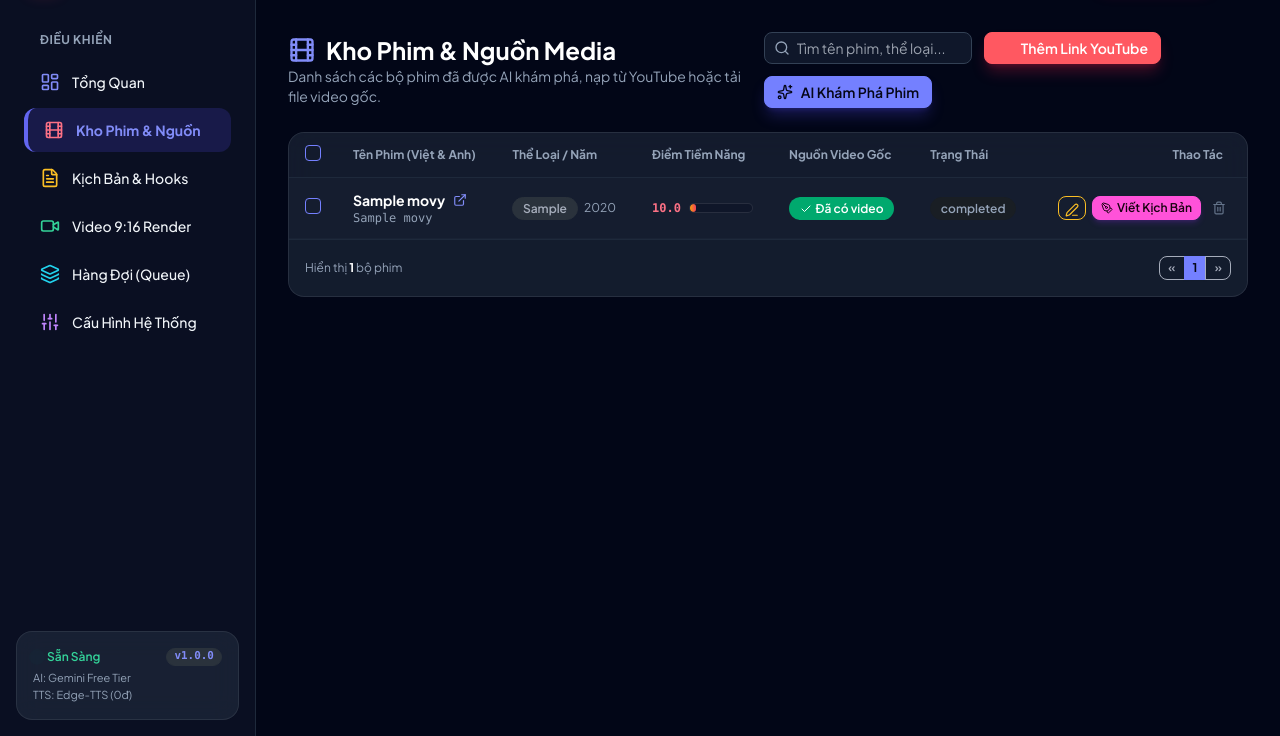
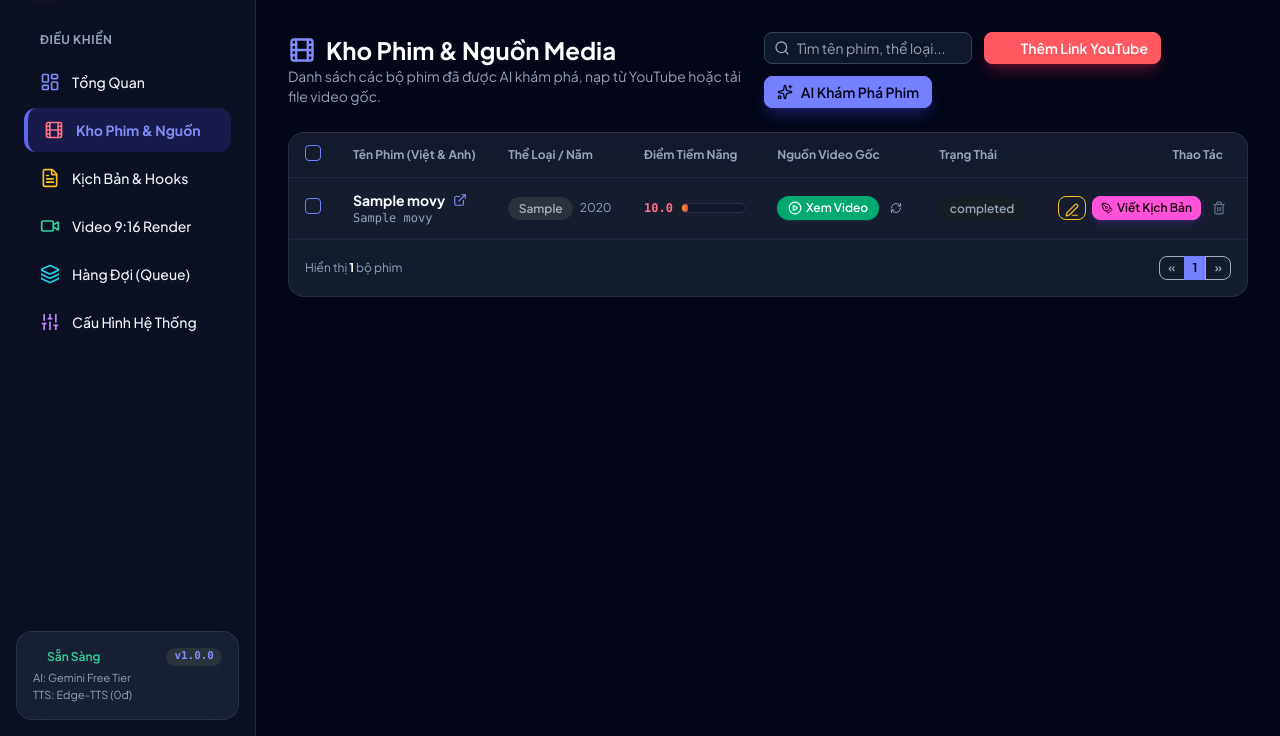
Before and after one commit to kieukieu998/ai-youtube-content-factory, a FastAPI app: page /movies in a window 1280 px wide. Shown: the part 64-800 px from the top of the page. Run offline with FastAPI, Linux system fonts and the light colour scheme; tables that the repository leaves empty hold one stand-in row (values such as "Sample post"); parts of the project's set-up code (start-up, migrations or seed data) failed here and were passed over; some libraries are stand-ins or nearby versions.

Commit message:
feat(movies): them trinh phat modal va endpoint xem truc tiep video nguon trailer

```diff
--- a/app/api/movies_router.py
+++ b/app/api/movies_router.py
@@ -217,6 +217,26 @@ async def fetch_trailer_youtube(
     db.commit()
     return JSONResponse({"status": "success", "message": f"Đã tự động tải thành công trailer cho phim '{movie.title}'!"})
 
+@router.get("/api/v1/movies/{movie_id}/source-stream")
+async def stream_movie_source(movie_id: int, db: Session = Depends(get_db)):
+    """Stream or redirect to the source media file/trailer for verification."""
+    movie = db.query(Movie).filter(Movie.id == movie_id).first()
+    if not movie or not movie.sources:
+        raise HTTPException(status_code=404, detail="Phim chưa có nguồn video media nào")
+
+    source = movie.sources[0]
+    file_path = source.file_path
+
+    if file_path.startswith("http://") or file_path.startswith("https://"):
+        from fastapi.responses import RedirectResponse
+        return RedirectResponse(url=file_path)
+
+    p = Path(file_path)
+    if not p.exists():
+        raise HTTPException(status_code=404, detail="File video nguồn không tồn tại trên ổ cứng")
+
+    return FileResponse(p, media_type="video/mp4", filename=p.name)
+
 from typing import List
 from pydantic import BaseModel
 
--- a/templates/movies.html
+++ b/templates/movies.html
@@ -82,9 +82,14 @@
                         </td>
                         <td>
                             {% if m.sources %}
-                            <span class="badge badge-success badge-sm text-white gap-1">
-                                <i data-lucide="check" class="w-3 h-3"></i> Đã có video
-                            </span>
+                            <div class="flex items-center gap-1.5">
+                                <button onclick="playSourceVideo('{{ m.id }}', '{{ m.title }}')" class="badge badge-success badge-sm text-white gap-1 hover:brightness-110 cursor-pointer shadow-sm shadow-emerald-500/20" title="Bấm để xem trực tiếp video nguồn">
+                                    <i data-lucide="play-circle" class="w-3.5 h-3.5"></i> Xem Video
+                                </button>
+                                <button onclick="openFetchTrailerModal('{{ m.id }}', '{{ m.title }}', '{{ m.original_title or '' }}', '{{ m.release_year or '' }}')" class="btn btn-ghost btn-xs text-slate-400 hover:text-white p-1" title="Đổi / Kéo lại video nguồn khác">
+                                    <i data-lucide="refresh-cw" class="w-3 h-3"></i>
+                                </button>
+                            </div>
                             {% else %}
                             <div class="flex gap-1.5">
                                 <button onclick="openFetchTrailerModal('{{ m.id }}', '{{ m.title }}', '{{ m.original_title or '' }}', '{{ m.release_year or '' }}')" class="btn btn-xs btn-primary gap-1 shadow-md shadow-indigo-600/30" title="Kéo Trailer YouTube">
@@ -790,5 +795,52 @@
             }
         });
     }
+
+    function playSourceVideo(movieId, title) {
+        const streamUrl = `/api/v1/movies/${movieId}/source-stream`;
+        $('#modal_source_title').text(`Video Nguồn: ${title}`);
+        $('#modal_source_video_element').attr('src', streamUrl);
+        $('#modal_source_download_btn').attr('href', streamUrl).attr('download', `source_movie_${movieId}.mp4`);
+        document.getElementById('source_player_modal').showModal();
+        const vid = document.getElementById('modal_source_video_element');
+        vid.load();
+        vid.play().catch(e => console.log('Autoplay prevented:', e));
+        if (window.lucide) lucide.createIcons();
+    }
+
+    function closeSourcePlayerModal() {
+        const vid = document.getElementById('modal_source_video_element');
+        vid.pause();
+        vid.currentTime = 0;
+        vid.removeAttribute('src');
+        document.getElementById('source_player_modal').close();
+    }
 </script>
+
+<!-- Modal Xem Video Nguồn (Trailer / Media Preview) -->
+<dialog id="source_player_modal" class="modal">
+    <div class="modal-box bg-slate-900 border border-slate-800 text-slate-100 max-w-2xl p-4 flex flex-col items-center">
+        <div class="w-full flex items-center justify-between border-b border-slate-800 pb-2 mb-3">
+            <h3 class="font-bold text-sm truncate text-white flex items-center gap-2">
+                <i data-lucide="film" class="w-4 h-4 text-emerald-400"></i>
+                <span id="modal_source_title">Xem Video Nguồn</span>
+            </h3>
+            <button onclick="closeSourcePlayerModal()" class="btn btn-xs btn-ghost btn-circle">✕</button>
+        </div>
+
+        <div class="w-full aspect-video bg-black rounded-xl overflow-hidden shadow-2xl relative flex items-center justify-center border border-slate-800">
+            <video id="modal_source_video_element" class="w-full h-full object-contain" controls autoplay playsinline></video>
+        </div>
+
+        <div class="modal-action w-full flex justify-between items-center mt-3 pt-2 border-t border-slate-800">
+            <a id="modal_source_download_btn" href="#" download class="btn btn-sm btn-outline btn-success gap-1.5">
+                <i data-lucide="download" class="w-4 h-4"></i> Tải Video Gốc Về Máy
+            </a>
+            <button onclick="closeSourcePlayerModal()" class="btn btn-sm btn-ghost">Đóng</button>
+        </div>
+    </div>
+    <form method="dialog" class="modal-backdrop">
+        <button onclick="closeSourcePlayerModal()">close</button>
+    </form>
+</dialog>
 {% endblock %}
```
